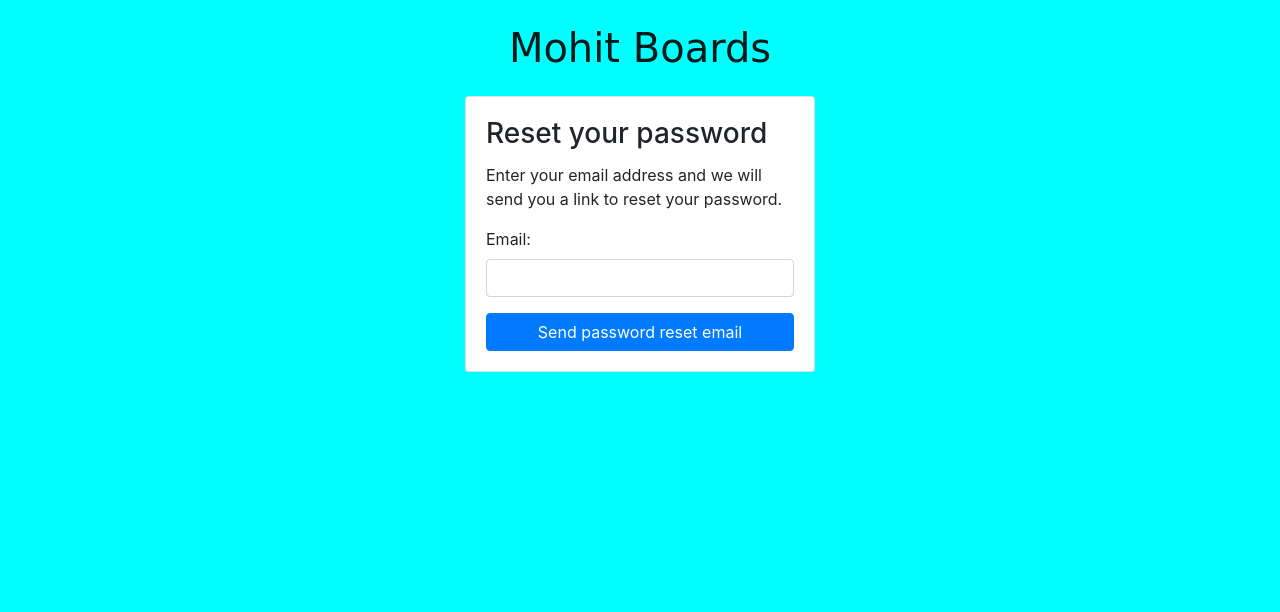
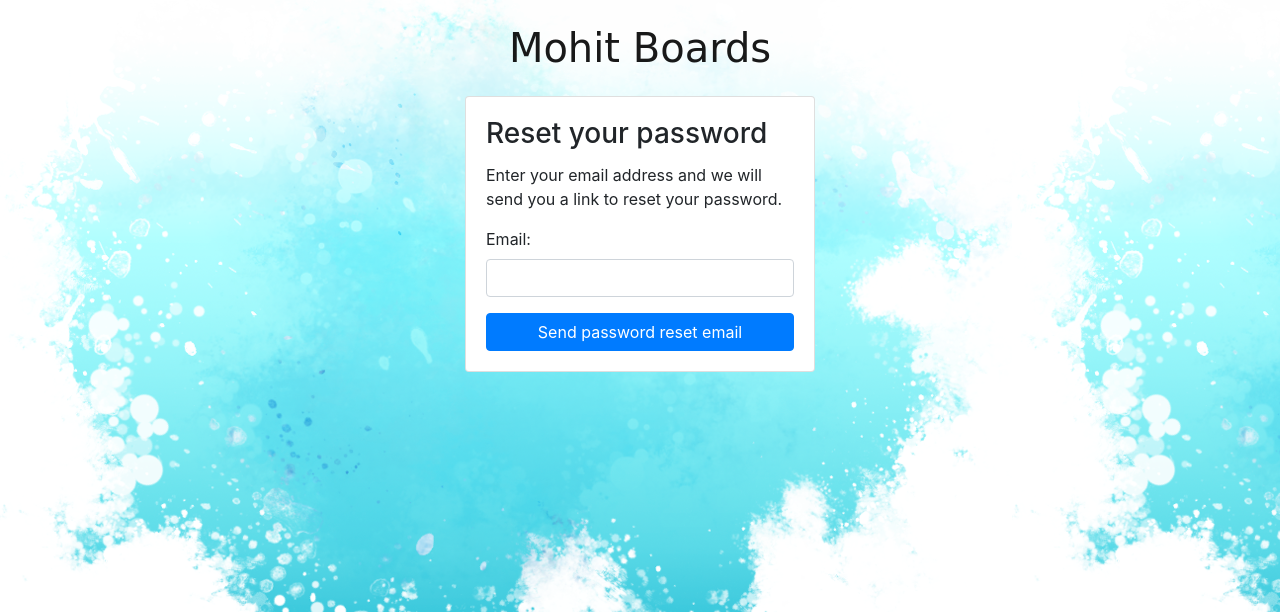
Before and after one commit to Mohitb07/mohitboard, a Django app: a page that uses templates/base.html in a window 1280 px wide. Shown: the top 612 px of the page. Run offline with Django 3.2, Linux system fonts and the light colour scheme; some libraries are stand-ins or nearby versions; some web fonts are replaced.

Commit message:
'image2'

```diff
--- a/static/css/accounts.css
+++ b/static/css/accounts.css
@@ -1,6 +1,5 @@
 body {
-    /* background-image: url(../img/color.png); */
-    background-color: aqua;
+    background-image: url(../img/color.png);
   }
 
   .logo {
```
Also changed, not shown: static/img/shattered.png (deleted), 1 other file.
